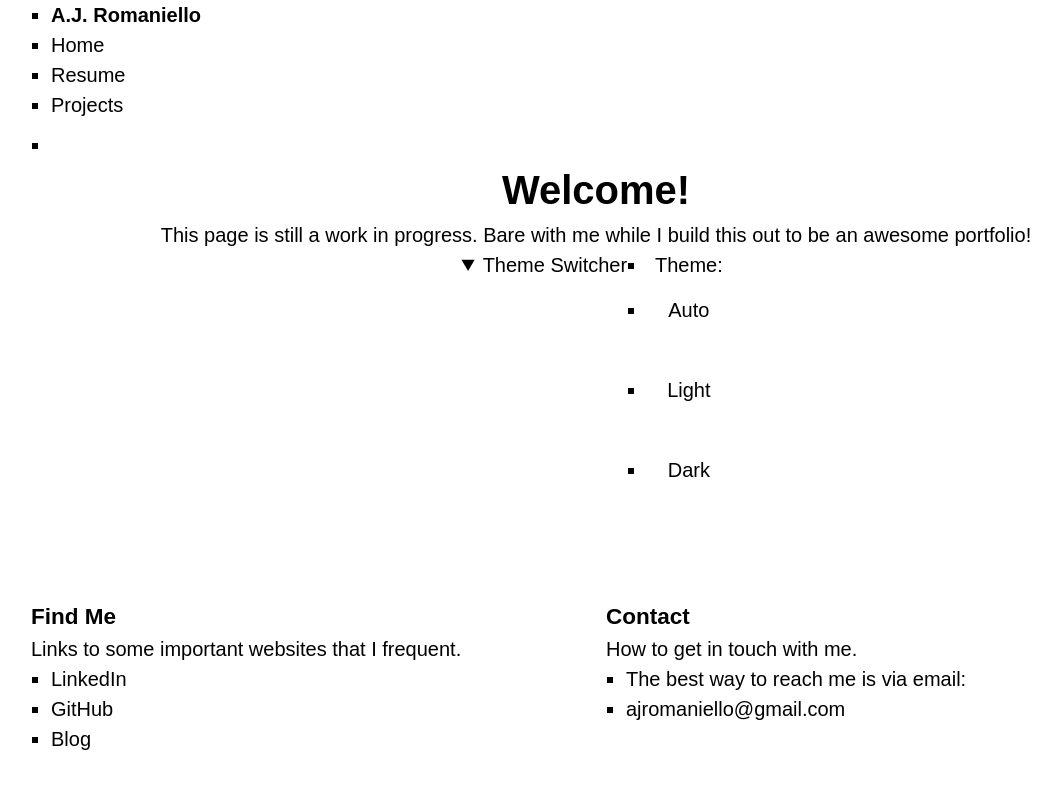
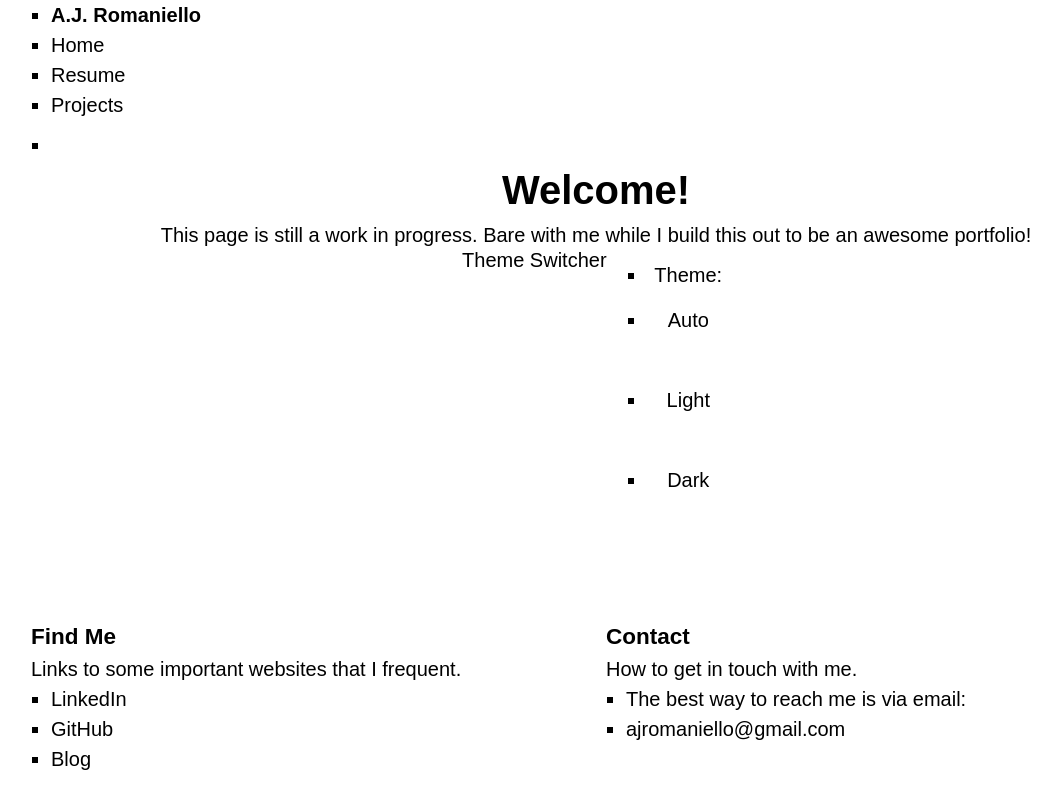
Before and after one commit to aj-rom/aj-rom.github.io, a React (Create React App) app: page /#/ in a window 1280 px wide. Shown: the top 808 px of the page, without its empty margins (44-1105 px from the left). Built offline with nearby package versions, Linux system fonts and the light colour scheme.

Commit message:
add accordion style

```diff
--- a/src/style/index.css
+++ b/src/style/index.css
@@ -477,6 +477,73 @@
     pointer-events: none;
 }
 
+/* Accordion */
+details {
+    display: block;
+    margin-bottom: var(--spacing);
+    padding-bottom: calc(var(--spacing) / 2);
+    border-bottom: var(--border-width) solid var(--accordion-border-color);
+}
+
+details summary {
+    color: var(--accordion-close-summary-color);
+    line-height: 1rem;
+    list-style-type: none;
+    cursor: pointer;
+    transition: color var(--transition);
+}
+
+details summary::-webkit-details-marker {
+    display: none;
+}
+
+details summary::marker {
+    display: none;
+}
+
+details summary::-moz-list-bullet {
+    list-style-type: none;
+}
+
+details summary::after {
+    display: inline-block;
+    width: 1rem;
+    height: 1rem;
+    float: right;
+    transform: rotate(-90deg);
+    background-image: var(--icon-chevron);
+    background-position: center;
+    background-repeat: no-repeat;
+    background-size: 1rem auto;
+    content: '';
+    transition: transform var(--transition);
+}
+
+details summary:focus {
+    outline: none;
+    color: var(--accordion-active-summary-color);
+}
+
+details summary ~ * {
+    margin-top: calc(var(--spacing) / 2);
+}
+
+details summary ~ * ~ * {
+    margin-top: 0;
+}
+
+details[open] > summary {
+    margin-bottom: calc(var(--spacing) / 4);
+}
+
+details[open] > summary:not(:focus) {
+    color: var(--accordion-open-summary-color);
+}
+
+details[open] > summary::after {
+    transform: rotate(0);
+}
+
 /* Extras */
 header {
     text-align: center;
```
